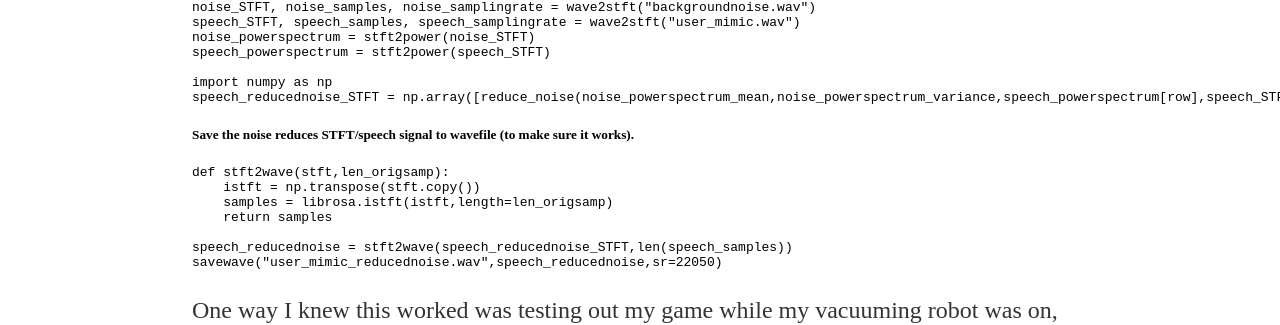
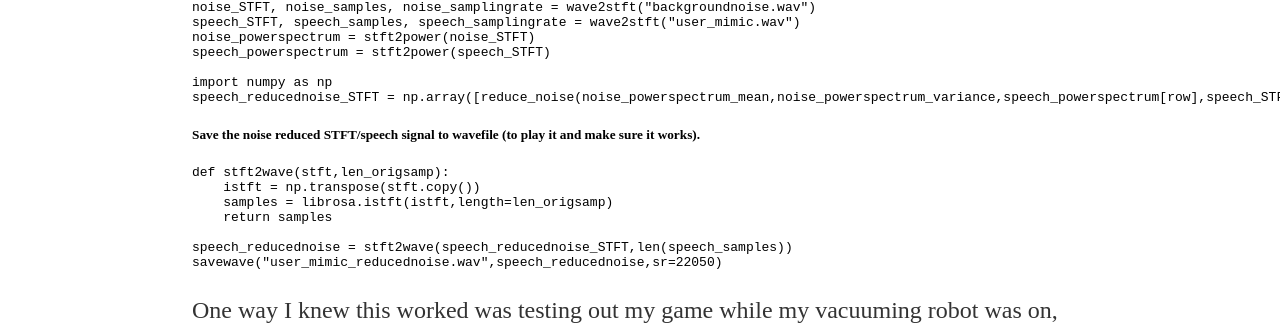
Before and after one commit to a-n-rose/a-n-rose.github.io, a Jekyll site: the page built from _posts/2018-08-01-mimic-master.md, in a window 1280 px wide and 900 px high, scrolled down 1659 px. Shown: the part 133-458 px from the top of the window. Built offline with Jekyll 4.4.1, drawn with Linux system fonts in a browser that asks for light colours.

Commit message:
minor edit

````diff
--- a/_posts/2018-08-01-mimic-master.md
+++ b/_posts/2018-08-01-mimic-master.md
@@ -77,7 +77,7 @@ import numpy as np
 speech_reducednoise_STFT = np.array([reduce_noise(noise_powerspectrum_mean,noise_powerspectrum_variance,speech_powerspectrum[row],speech_STFT[row]) for row in range(speech_STFT.shape[0])])
 ```
 
-##### Save the noise reduces STFT/speech signal to wavefile (to make sure it works).
+##### Save the noise reduced STFT/speech signal to wavefile (to play it and make sure it works).
 ```
 def stft2wave(stft,len_origsamp):
     istft = np.transpose(stft.copy())
````
